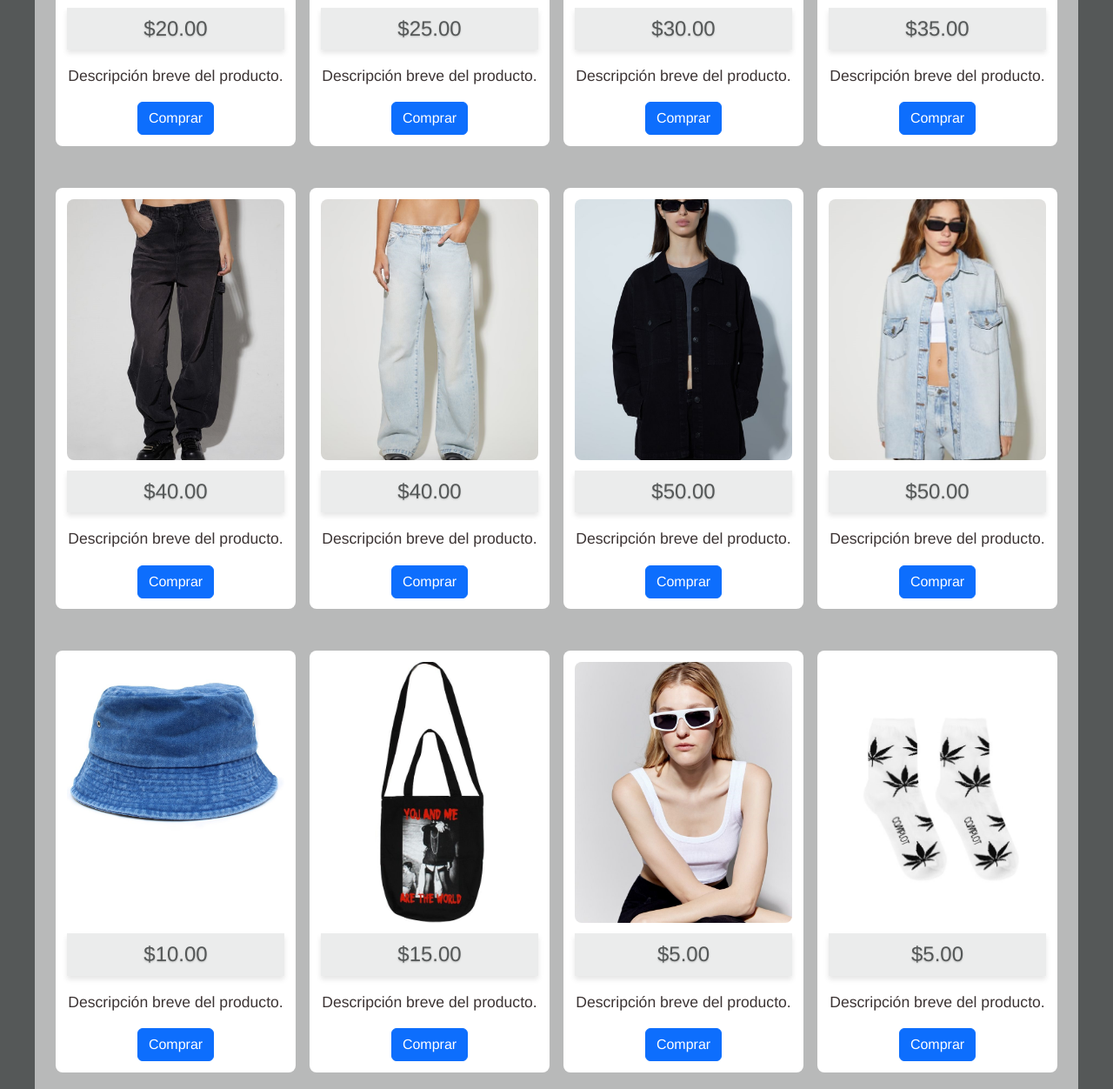
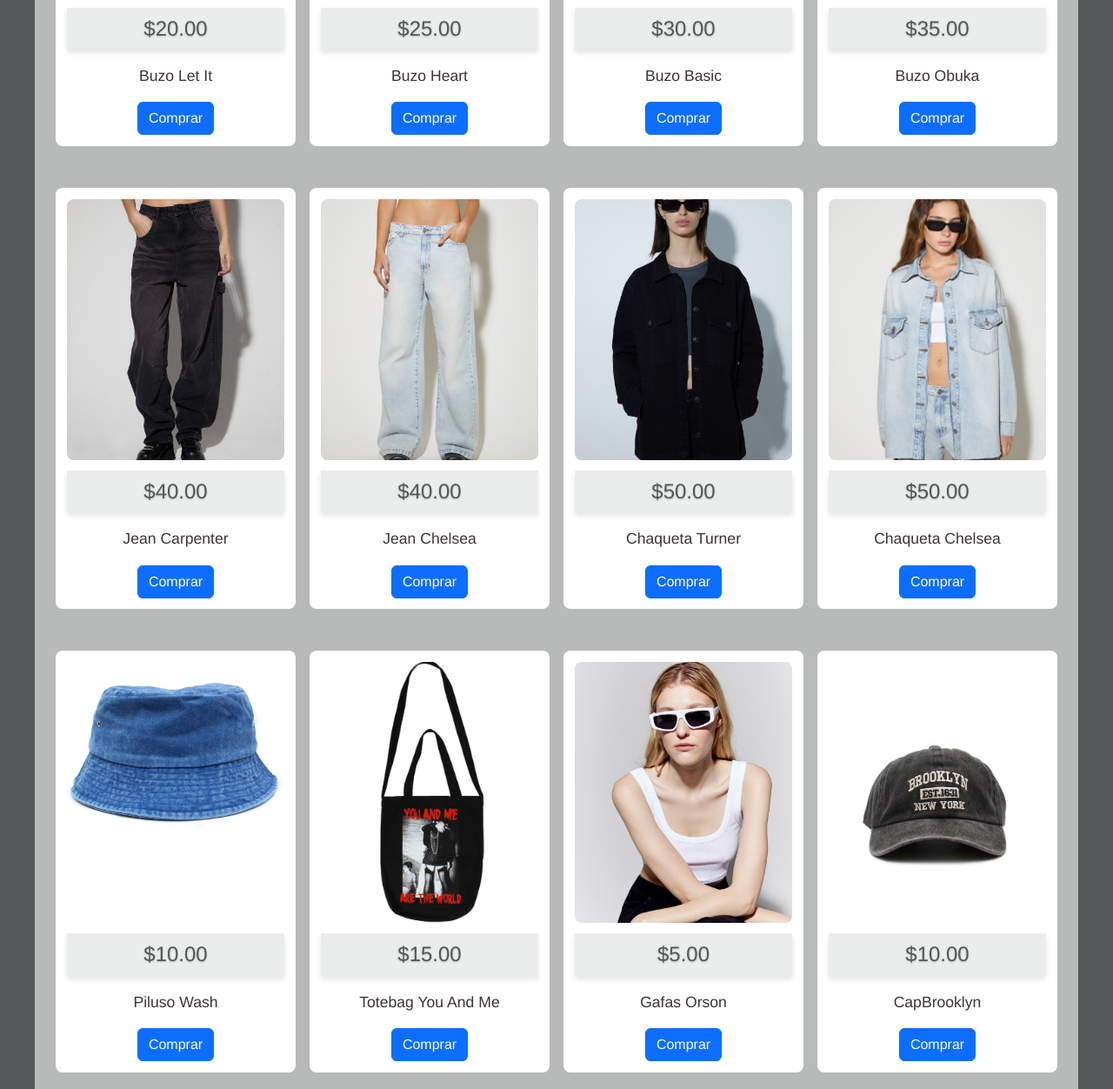
Before and after one commit to 533081/SouthSide, a website: page pages/shop.html in a window 1280 px wide. Shown: the part 668-1920 px from the top of the page at 87% size. Drawn offline with nearby package versions, Linux system fonts and the light colour scheme.

Commit message:
para entregar

```diff
--- a/pages/shop.html
+++ b/pages/shop.html
@@ -47,25 +47,25 @@
                 <div class="grid-item">
                     <img src="../assets/buzofrente.jpg" alt="Imagen 2" class="grid-image">
                     <p class="price">$20.00</p>
-                    <p class="card-text">Descripción breve del producto.</p>
+                    <p class="card-text">Buzo Let It</p>
                     <a href="#" class="btn btn-primary">Comprar</a>
                 </div>
                 <div class="grid-item">
                     <img src="../assets/buzocorazon.jpg" alt="Imagen 6" class="grid-image">
                     <p class="price">$25.00</p>
-                    <p class="card-text">Descripción breve del producto.</p>
+                    <p class="card-text">Buzo Heart</p>
                     <a href="#" class="btn btn-primary">Comprar</a>
                 </div>
                 <div class="grid-item">
                     <img src="../assets/buzomarron.jpg" alt="Imagen 5" class="grid-image">
                     <p class="price">$30.00</p>
-                    <p class="card-text">Descripción breve del producto.</p>
+                    <p class="card-text">Buzo Basic</p>
                     <a href="#" class="btn btn-primary">Comprar</a>
                 </div>
                 <div class="grid-item">
                     <img src="../assets/imagen7.jpg" alt="Imagen 7" class="grid-image">
                     <p class="price">$35.00</p>
-                    <p class="card-text">Descripción breve del producto.</p>
+                    <p class="card-text">Buzo Obuka</p>
                     <a href="#" class="btn btn-primary">Comprar</a>
      </section>
 
@@ -74,25 +74,25 @@
     <div class="grid-item">
         <img src="../assets/denimnegro.jpg" alt="jean negro" class="grid-image">
         <p class="price">$40.00</p>
-        <p class="card-text">Descripción breve del producto.</p>
+        <p class="card-text">Jean Carpenter</p>
         <a href="#" class="btn btn-primary">Comprar</a>
     </div>
     <div class="grid-item">
         <img src="../assets/denimjean.jpg" alt="jean " class="grid-image">
         <p class="price">$40.00</p>
-        <p class="card-text">Descripción breve del producto.</p>
+        <p class="card-text">Jean Chelsea</p>
         <a href="#" class="btn btn-primary">Comprar</a>
     </div>
     <div class="grid-item">
         <img src="../assets/camperanegra.jpg" alt="Imagen 5" class="grid-image">
         <p class="price">$50.00</p>
-        <p class="card-text">Descripción breve del producto.</p>
+        <p class="card-text">Chaqueta Turner</p>
         <a href="#" class="btn btn-primary">Comprar</a>
     </div>
     <div class="grid-item">
         <img src="../assets/camperajean.jpg" alt="Imagen 7" class="grid-image">
         <p class="price">$50.00</p>
-        <p class="card-text">Descripción breve del producto.</p>
+        <p class="card-text">Chaqueta Chelsea</p>
         <a href="#" class="btn btn-primary">Comprar</a>
 
 </section>
@@ -101,25 +101,25 @@
     <div class="grid-item">
         <img src="../assets/accesoriogorro.jpg" alt="gorro" class="grid-image">
         <p class="price">$10.00</p>
-        <p class="card-text">Descripción breve del producto.</p>
+        <p class="card-text">Piluso Wash</p>
         <a href="#" class="btn btn-primary">Comprar</a>
     </div>
     <div class="grid-item">
         <img src="../assets/accesoriobolso.jpg" alt="bolsonegro" class="grid-image">
         <p class="price">$15.00</p>
-        <p class="card-text">Descripción breve del producto.</p>
+        <p class="card-text">Totebag You And Me</p>
         <a href="#" class="btn btn-primary">Comprar</a>
     </div>
     <div class="grid-item">
         <img src="../assets/accesoriolentes.jpg" alt="lentes blancos" class="grid-image">
         <p class="price">$5.00</p>
-        <p class="card-text">Descripción breve del producto.</p>
+        <p class="card-text">Gafas Orson</p>
         <a href="#" class="btn btn-primary">Comprar</a>
     </div>
     <div class="grid-item">
-        <img src="../assets/accesoriomedias.jpg" alt="medias blancas" class="grid-image">
-        <p class="price">$5.00</p>
-        <p class="card-text">Descripción breve del producto.</p>
+        <img src="../assets/GorraBroklyn.jpg" alt="GorraBroklyn" class="grid-image">
+        <p class="price">$10.00</p>
+        <p class="card-text">CapBrooklyn</p>
         <a href="#" class="btn btn-primary">Comprar</a>
     </section>
 </section>
```
Also changed, not shown: assets/GorraBroklyn.jpg (added), assets/frasesouthside.jpg (deleted), assets/hotprice.jpg (deleted).
